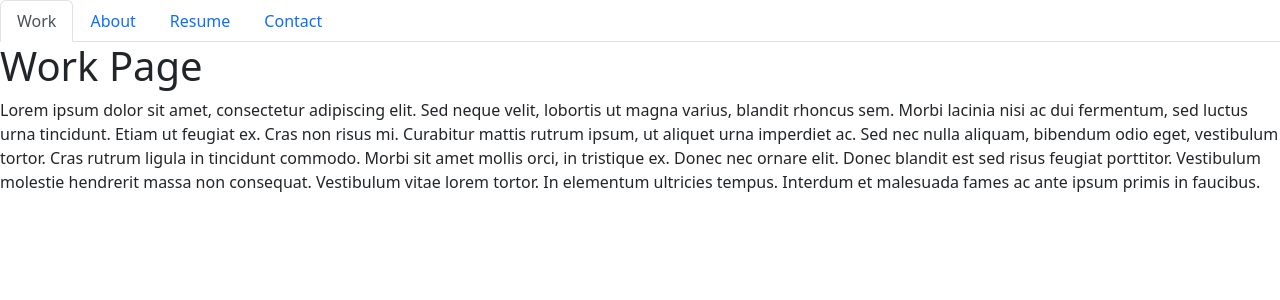
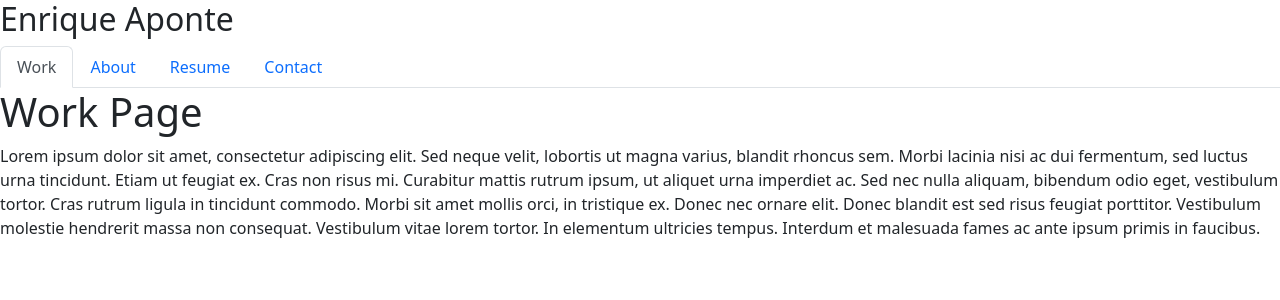
Before and after one commit to Eaponte24/Portfolio-2.0, a React (Create React App) app in the folder react-portfolio/: page / in a window 1280 px wide. Shown: the top 300 px of the page. Built offline with nearby package versions, Linux system fonts and the light colour scheme.

Commit message:
added header to portoflio

```diff
--- /dev/null
+++ b/react-portfolio/src/components/Header.jsx
@@ -0,0 +1,21 @@
+import React from "react";
+import NavTabs from "./Navtabs";
+
+function Header(props) {
+
+
+	const { currentPage, handlePageChange } = props;
+
+	return (
+		<header>
+			<div>
+				<h2>Enrique Aponte</h2>
+			</div>
+			<div>
+            <NavTabs currentPage={currentPage} handlePageChange={handlePageChange} />
+			</div>
+		</header>
+	);
+}
+
+export default Header;
--- a/react-portfolio/src/components/PortfolioContainer.jsx
+++ b/react-portfolio/src/components/PortfolioContainer.jsx
@@ -1,9 +1,9 @@
 import React, { useState } from 'react';
-import NavTabs from './Navtabs';
 import Work from './pages/Work';
 import About from './pages/About';
 import Resume from './pages/Resume';
 import Contact from './pages/Contact';
+import Header from './Header';
 
 export default function PortfolioContainer() {
   const [currentPage, setCurrentPage] = useState('Work');
@@ -25,11 +25,13 @@ export default function PortfolioContainer() {
   const handlePageChange = (page) => setCurrentPage(page);
 
   return (
-    <div>
-      {/* We are passing the currentPage from state and the function to update it */}
-      <NavTabs currentPage={currentPage} handlePageChange={handlePageChange} />
-      {/* Here we are calling the renderPage method which will return a component  */}
-      {renderPage()}
-    </div>
-  );
+		<div>
+			<div>
+				<Header currentPage={currentPage} handlePageChange={handlePageChange} />
+			</div>
+			<div>
+				<main>{renderPage()}</main>
+			</div>
+		</div>
+	);
 }
```
Also changed, not shown: react-portfolio/src/App.css (deleted, +0 -38 lines), react-portfolio/src/logo.svg (deleted).
